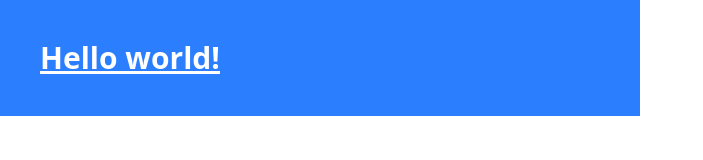
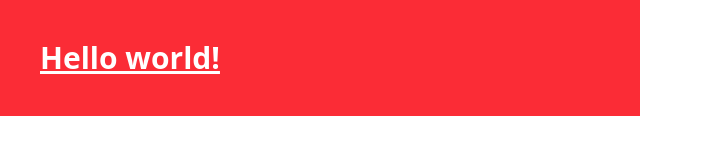
Before and after one commit to Darosay/study_git, a plain HTML site: page index.html in a window 1280 px wide. Shown: the whole page, without its empty margins (0-703 px from the left). Drawn offline with nearby package versions, Linux system fonts and the light colour scheme.

Commit message:
Change bg h1

```diff
--- a/index.html
+++ b/index.html
@@ -7,7 +7,7 @@
   <title>Document</title>
 </head>
 <body>
-  <h1 class="text-3xl font-bold underline w-1/2 p-10 bg-blue-500 text-white">
+  <h1 class="text-3xl font-bold underline w-1/2 p-10 bg-red-500 text-white">
     Hello world!
   </h1>
 </body>
```
